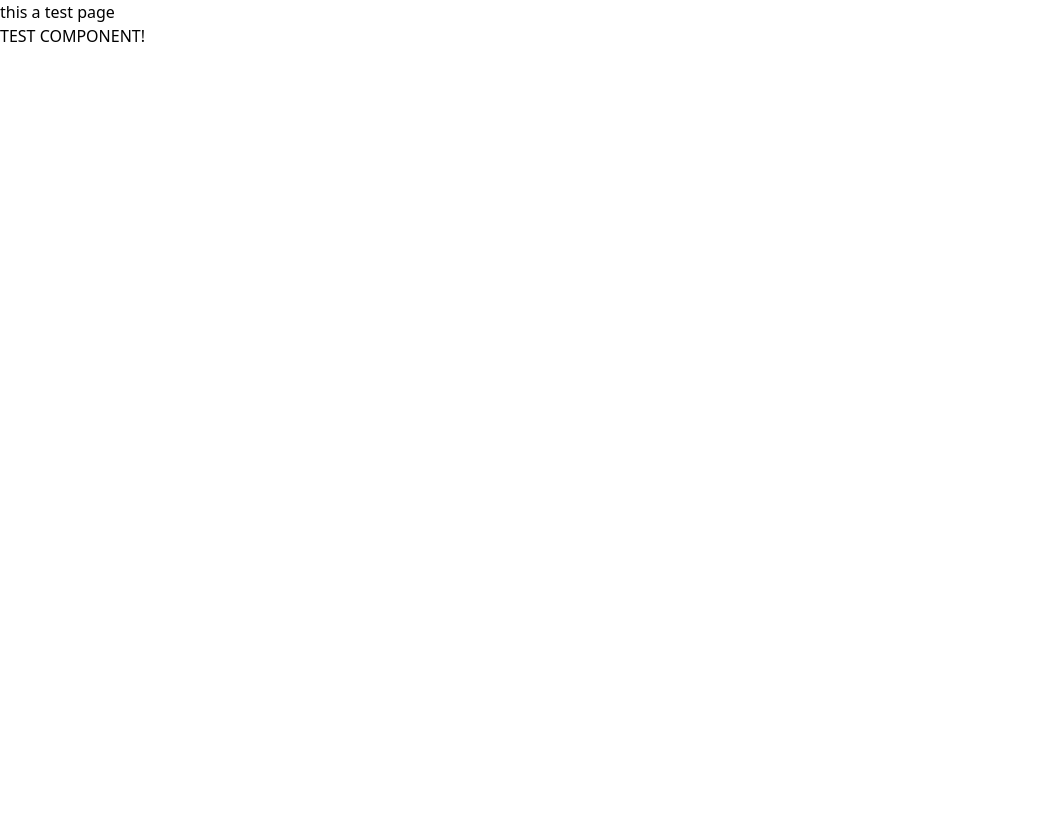
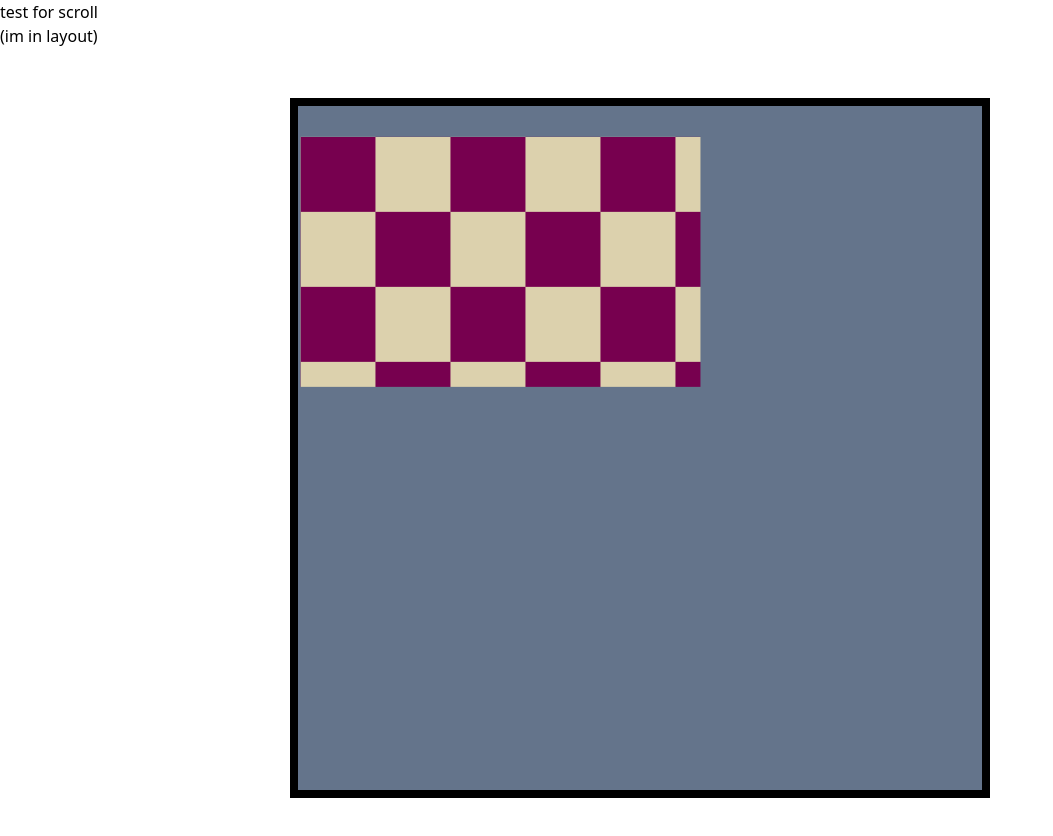
Before and after one commit to BradFeng02/eighty, a Next.js app: page /test in a window 1280 px wide. Shown: the top 836 px of the page, without its empty margins (0-1053 px from the left). Before the commit the page ends 800 px from the top, so only its background shows below. Built offline with nearby package versions, Linux system fonts and the light colour scheme.

Commit message:
basic drag and zoom

```diff
--- /dev/null
+++ b/app/components/Space/Space.module.css
@@ -0,0 +1,13 @@
+.checker {
+  height: 100%;
+  width: 100%;
+  background: conic-gradient(
+    #dcd1ad 90deg,
+    #77004f 90deg 180deg,
+    #dcd1ad 180deg 270deg,
+    #77004f 270deg
+  );
+  background-repeat: repeat;
+  background-size: 150px 150px;
+  background-position: top left;
+}
--- /dev/null
+++ b/app/components/Space/Space.tsx
@@ -0,0 +1,89 @@
+'use client'
+
+import { useEffect, useRef, useState } from 'react'
+import styles from './Space.module.css'
+import { SPACE_ZOOM_RATE } from '../../constants'
+
+const Space = () => {
+  const mouseTarget = useRef<HTMLDivElement>(null)
+  const [translate, setTranslate] = useState({ x: 0, y: 0 })
+  const [zoom, setZoom] = useState(1)
+  const [mouseMove, setMouseMove] = useState({ x: 0, y: 0 })
+  const [drag, setDrag] = useState(false)
+
+  const wheelZoomHandler = (e: WheelEvent) => {
+    let d = e.deltaY
+    if (e.deltaMode) {
+      if (e.deltaMode == 1) d *= 40
+      else d *= 800
+    }
+    const factor = 1 - d / SPACE_ZOOM_RATE
+    setZoom((cz) => cz * factor)
+
+    e.stopPropagation()
+    e.preventDefault()
+  }
+
+  const mouseMoveHandler = (e: MouseEvent) => {
+    if (e.buttons === 1)
+      setMouseMove(({ x, y }) => ({ x: x + e.movementX, y: y + e.movementY }))
+    else if (e.buttons === 0) setDrag(false) // mouse up
+  }
+
+  // mouse drag
+  useEffect(() => {
+    if (drag && (mouseMove.x || mouseMove.y)) {
+      setTranslate(({ x, y }) => ({ x: x + mouseMove.x, y: y + mouseMove.y }))
+      setMouseMove({ x: 0, y: 0 })
+    } else if (!drag) {
+      document.body.classList.remove('nodrag')
+    }
+  }, [drag, mouseMove])
+
+  // mount & unmount
+  useEffect(() => {
+    //// mount
+
+    // bind event listeners
+    const c_mouseTarget = mouseTarget.current
+
+    c_mouseTarget?.addEventListener('wheel', wheelZoomHandler, {
+      passive: false,
+    })
+    window.addEventListener('mousemove', mouseMoveHandler, {
+      passive: false,
+    })
+
+    setTranslate({ x: Math.random() * 100 - 50, y: Math.random() * 100 - 50 })
+
+    //// unmount
+    return () => {
+      c_mouseTarget?.removeEventListener('wheel', wheelZoomHandler)
+      window.removeEventListener('mousemove', mouseMoveHandler)
+    }
+  }, [])
+
+  return (
+    <div
+      className="h-full w-full overflow-clip bg-slate-500"
+      ref={mouseTarget}
+      onMouseDown={(e) => {
+        setMouseMove({ x: 0, y: 0 })
+        setDrag(true)
+        document.body.classList.add('nodrag')
+      }}
+    >
+      <div
+        className={`${styles.checker}`}
+        style={{
+          width: '400px',
+          height: '250px',
+          scale: zoom,
+          translate: `${translate.x}px ${translate.y}px`,
+        }}
+      ></div>
+    </div>
+  )
+}
+
+export default Space
--- a/app/components/testcomp.tsx
+++ /dev/null
@@ -1,6 +0,0 @@
-const TestComp = () => {
-  const test = 'test'
-  return <h1>TEST COMPONENT!</h1>
-}
-
-export default TestComp
--- /dev/null
+++ b/app/constants.ts
@@ -0,0 +1 @@
+export const SPACE_ZOOM_RATE = 1000
--- a/app/globals.css
+++ b/app/globals.css
@@ -3,11 +3,17 @@
 @tailwind utilities;
 
 :root {
-  --sys-font: system-ui, "Segoe UI", Roboto, Helvetica, Arial, sans-serif, "Apple Color Emoji", "Segoe UI Emoji", "Segoe UI Symbol";
+  --sys-font: system-ui, 'Segoe UI', Roboto, Helvetica, Arial, sans-serif,
+    'Apple Color Emoji', 'Segoe UI Emoji', 'Segoe UI Symbol';
 }
 
 body {
   font-family: var(--sys-font);
+}
+
+body.nodrag {
+  pointer-events: none;
+  user-select: none;
 }
 
 @layer utilities {
--- a/app/layout.tsx
+++ b/app/layout.tsx
@@ -13,7 +13,14 @@ export default function RootLayout({
 }>) {
   return (
     <html lang="en">
-      <body>{children}</body>
+      <body>
+        <p>
+          test for scroll <br /> (im in layout)
+        </p>
+        <div className="flex h-screen w-screen items-center justify-center">
+          {children}
+        </div>
+      </body>
     </html>
   )
 }
--- a/app/test/page.tsx
+++ b/app/test/page.tsx
@@ -1,10 +1,14 @@
-import TestComp from '../components/testcomp'
+import Space from '../components/Space/Space'
+import styles from './test.module.css'
 
 const testpage = () => {
   return (
     <>
-      <p>this a test page</p>
-      <TestComp></TestComp>
+      <main
+        className={`${styles['test-container']} flex border-8 border-solid border-black`}
+      >
+        <Space></Space>
+      </main>
     </>
   )
 }
--- /dev/null
+++ b/app/test/test.module.css
@@ -0,0 +1,4 @@
+.test-container {
+  width: 700px;
+  height: 700px;
+}
```
Also changed, not shown: app/utils.ts (+6 -1 lines).
